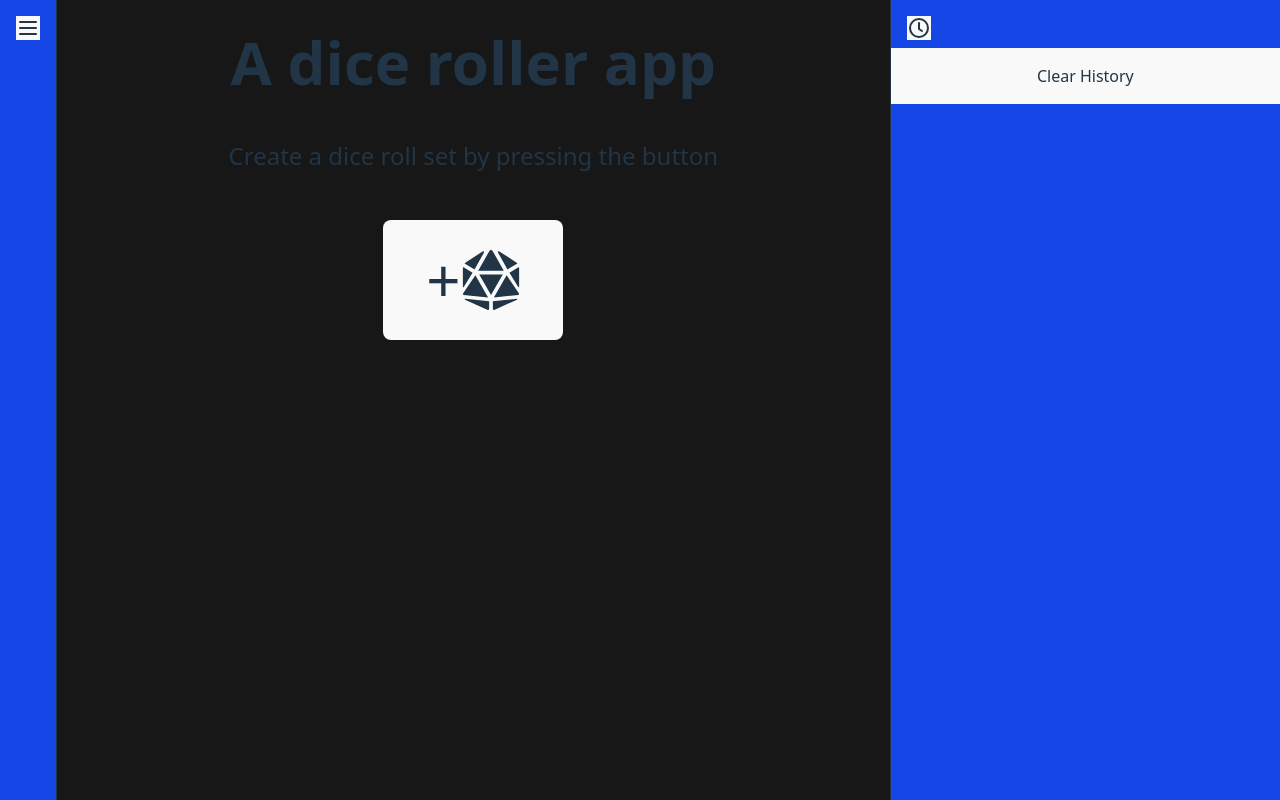
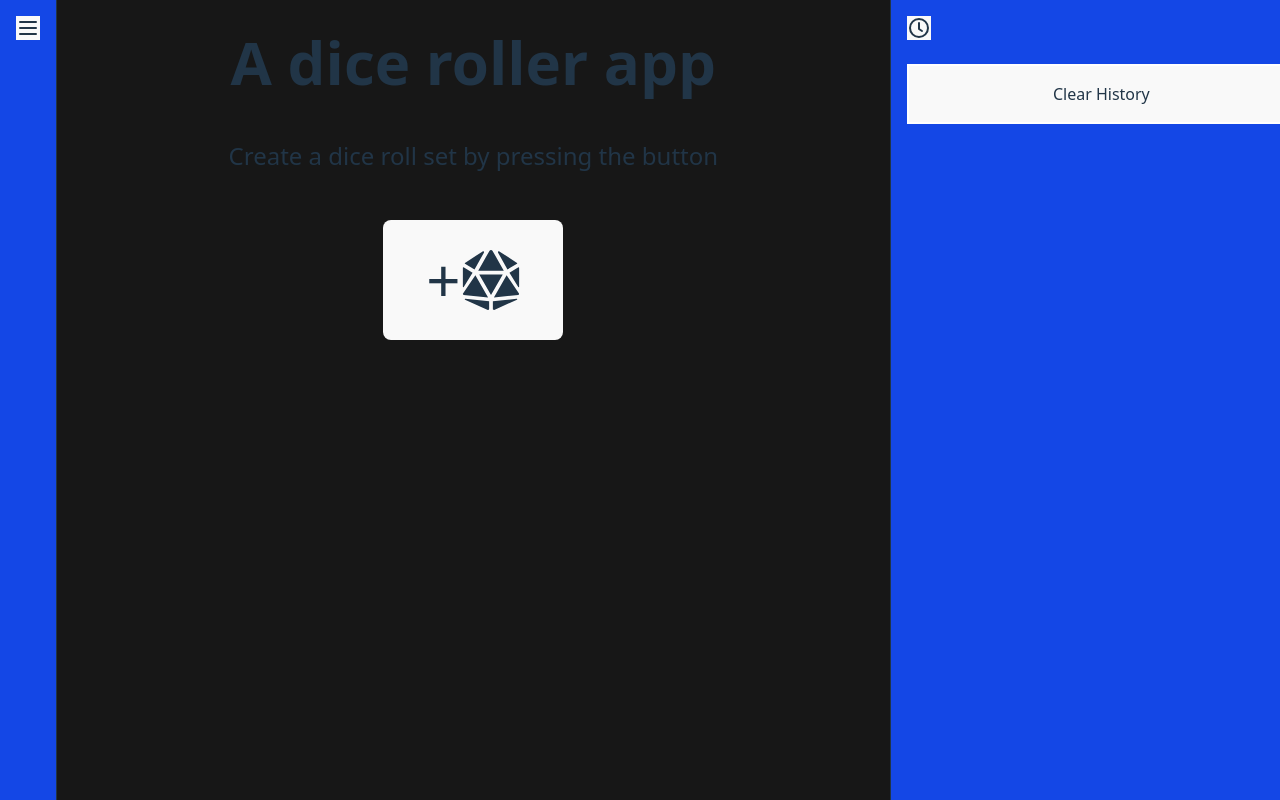
Before and after one commit to Pippocimut/Dice-rolling-react-project, a React (Vite) app: page / in a window 1280 px wide. Built offline with nearby package versions, Linux system fonts and the light colour scheme.

Commit message:
Update HistorySidebar.tsx

```diff
--- a/src/pages/main/components/sidebars/HistorySidebar.tsx
+++ b/src/pages/main/components/sidebars/HistorySidebar.tsx
@@ -68,7 +68,7 @@ const HistorySideBar = () => {
                 </div>
                 <div className={"flex-1  w-full h-full " + (sidebarExtended ? "block" : "hidden")}>
                     <div className="flex flex-col h-full w-full">
-                        <button className={"w-full p-4"} onClick={() => {
+                        <button className={"w-full p-4 m-4 border-2 border-white"} onClick={() => {
                             dispatch(clearHistory())
                         }}>
                             Clear History
@@ -80,14 +80,14 @@ const HistorySideBar = () => {
                             {buttonHistory &&
                                 buttonHistory.map((historyData: ButtonPressRecord, index: number) => {
                                     const isLast = index === buttonHistory.length - 1;
-                                    const lastItemBorder = "border-4 border-yellow-300"
+                                    const lastItemBorder = "border-4 border-white"
                                     const border = isLast ? lastItemBorder : "";
 
                                     return (
                                         <li
                                             key={index}
                                             className={
-                                                "p-4 my-2 w-full text-white " +
+                                                "p-4 my-2 w-full text-white m-4 rounded-lg " +
                                                 historyData.color +
                                                 " h-fit max-w-80 text-left " + border
                                             }
@@ -98,7 +98,6 @@ const HistorySideBar = () => {
                                             <h3 className={"mr-auto font-bold text-xl"}>
                                                 {historyData.name}
                                             </h3>
-                                            <p>{historyData.tag}</p>
 
                                             {historyData.rollResult &&
                                                 historyData.rollResult.map((rollResult, index) => {
```
